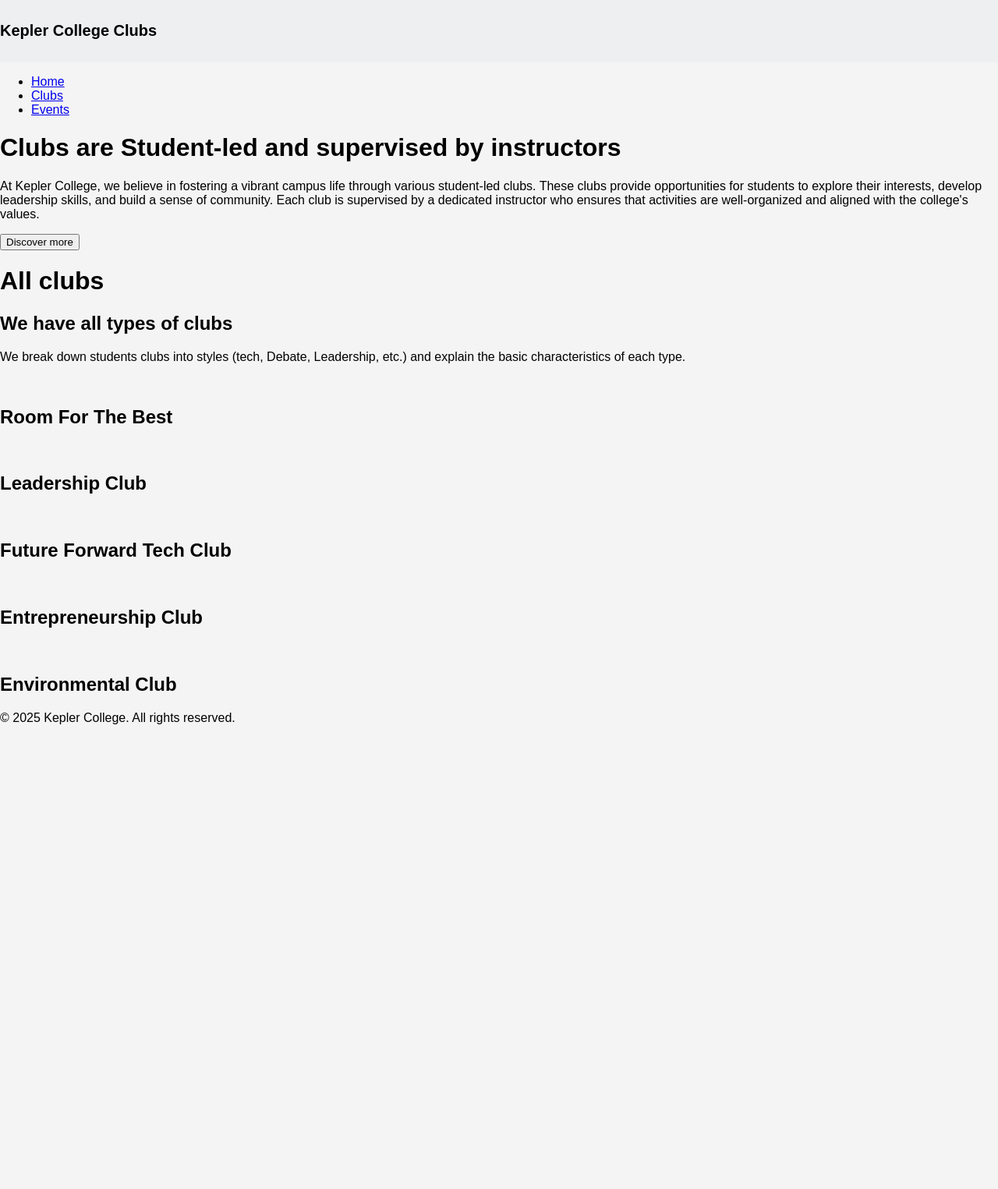
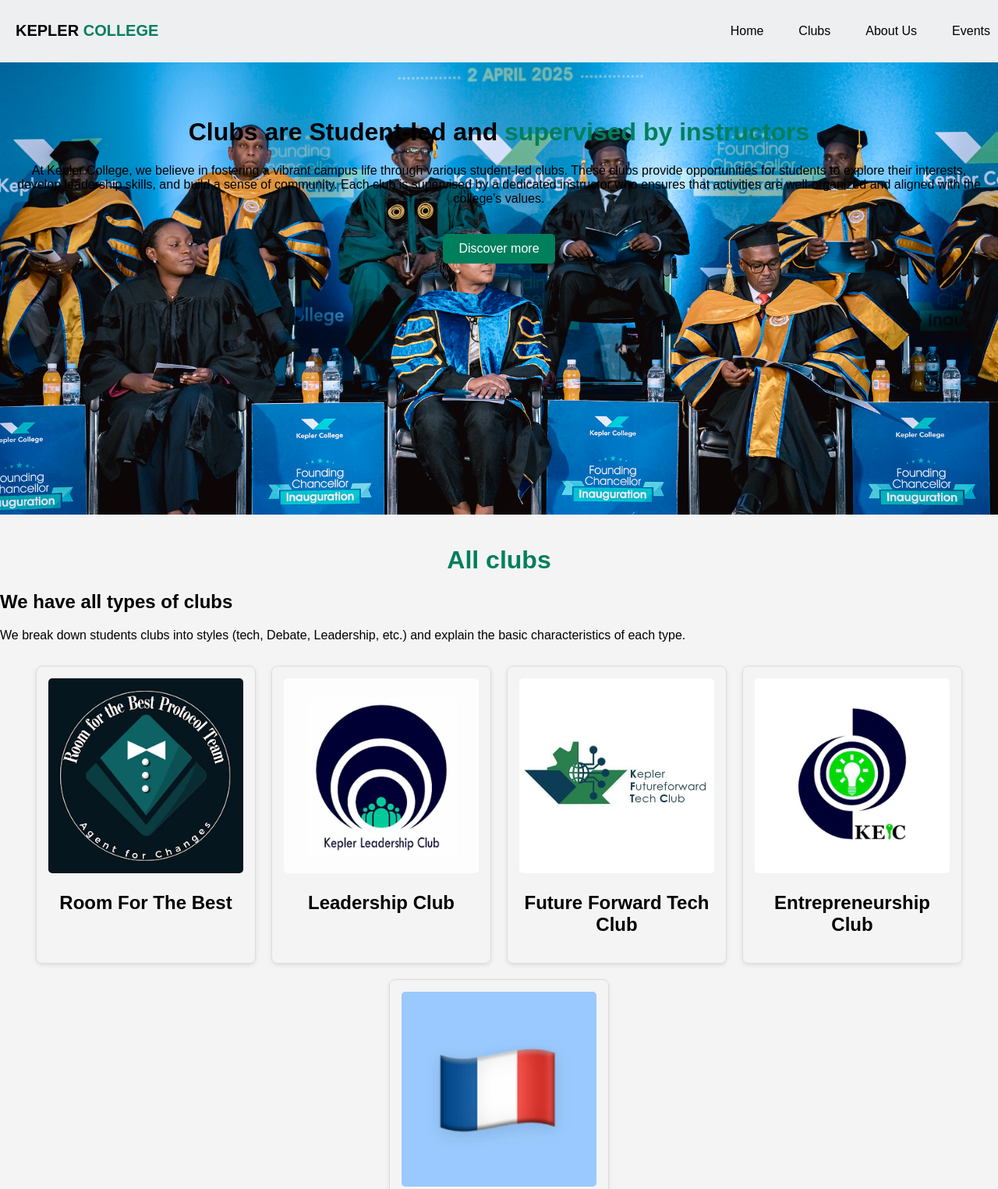
Before and after one commit to KevinHenryJordanUWIZEYIMANA/Kepler-Future-Tec-Club, a plain HTML site: page index.html in a window 1280 px wide. Shown: the top 1525 px of the page at 78% size. Before the commit the page ends 946 px from the top, so only its background shows below. Drawn offline with Linux system fonts and the light colour scheme.

Commit message:
Update on the website on 18 December 2025, at 2:08 AM

```diff
--- a/Styles.css
+++ b/Styles.css
@@ -41,6 +41,7 @@ header h1 {
     font-weight: bold;
     font-family: 'poppins', sans-serif;
     text-decoration: none;
+    padding-left: 20px;
 }
 header h1 span {
     color: #007f5c;
@@ -65,3 +66,48 @@ header h1 span {
 .intro-section h1 span {
     color: #007f5c;
 }
+.discover-btn {
+    display: inline-block;
+    padding: 10px 20px;
+    background-color: #007f5c;
+    color: #ffffff;
+    text-decoration: none;
+    border-radius: 5px;
+    margin-top: 20px;
+}
+
+/* main-info section */
+.main-info h1 {
+    text-align: center;
+    margin-top: 40px;
+    color: #007f5c;
+
+}
+
+.club-container {
+    display: flex;
+    flex-wrap: wrap;
+    justify-content: center;
+    gap: 20px;
+    margin-top: 30px;
+}
+.club-box:hover {
+    transform: scale(1.05);
+    transition: transform 0.3s;
+}
+.club-container .club-box {
+    border: 1px solid #dddddd;
+    border-radius: 8px;
+    width: 250px;
+    text-align: center;
+    padding: 15px;
+    box-shadow: 0 2px 5px #dddddd;
+}
+.club-container .club-box img {
+    width: 100%;
+    height: auto;
+    border-radius: 5px;
+}
+footer {
+    background-color: #007f5c;
+}
--- a/index.html
+++ b/index.html
@@ -8,47 +8,48 @@
 </head>
 <body>
     <header>
-        <h1>Kepler College Clubs</h1>
-    </header>
-    <nav>
-        <ul>
+        <h1><a>KEPLER <span>COLLEGE</span></a></h1>
+        <nav>
+        <ul class="nav">
             <li><a href="index.html">Home</a></li>
             <li><a href="clubs.html">Clubs</a></li>
+            <li><a href="about.html">About Us</a></li>
             <li><a href="events.html">Events</a></li>
         </ul>
     </nav>
-    <div class="content">
-        <h1>Clubs are Student-led and supervised by instructors</h1>
+    </header>
+    <div class="intro-section">
+        <h1>Clubs are Student-led and <span>supervised by instructors</span></h1>
         <p>At Kepler College, we believe in fostering a vibrant campus life through various student-led clubs. These clubs provide opportunities for students to explore their interests, develop leadership skills, and build a sense of community. Each club is supervised by a dedicated instructor who ensures that activities are well-organized and aligned with the college's values.</p>
-        <button>Discover more  </button>
+        <a href="#" class="discover-btn">Discover more</a>
     </div>
     <div class="main-info">
         <h1>All clubs</h1>
         <h2>We have all types of clubs</h2>
         <p>We break down students clubs into styles (tech, Debate, Leadership, etc.) and explain the basic characteristics of each type.</p>
-        <div class="club-container">
-            <div class="box">
-                <img src="Room-For-The-Best.jpg" alt="">
+    </div>
+    <div class="club-container">
+            <div class="club-box">
+                <img src="images/Room-For-The-Best.jpg" alt="Room For The Best">
                 <h2>Room For The Best</h2>
             </div>
-            <div class="box">
-                <img src="Leadership-Club.jpg" alt="">
+            <div class="club-box">
+                <img src="images/Leadership-Club.jpg" alt="Leadership Club">
                 <h2>Leadership Club</h2>
             </div>
-            <div class="box">
-                <img src="Future-Forward-Tech-club.jpg" alt="">
+            <div class="club-box">
+                <img src="images/Future-Forward-Tech-club.jpg" alt="Future Forward Tech Club">
                 <h2>Future Forward Tech Club</h2>
             </div>
-            <div class="box">
-                <img src="Enterpreneurship-club.jpg" alt="">
+            <div class="club-box">
+                <img src="images/Enterpreneurship-club.jpg" alt="Entrepreneurship Club">
                 <h2>Entrepreneurship Club</h2>
             </div>
-            <div class="box">
-                <img src="french-club.jpg" alt="">
+            <div class="club-box">
+                <img src="images/french-club.jpg" alt="French Club">
                 <h2>Environmental Club</h2>
             </div>
         </div>
-    </div>
     <footer>
         <p>&copy; 2025 Kepler College. All rights reserved.</p>
     </footer>
```
Also changed, not shown: images/Intro-cover.jpg (added).
